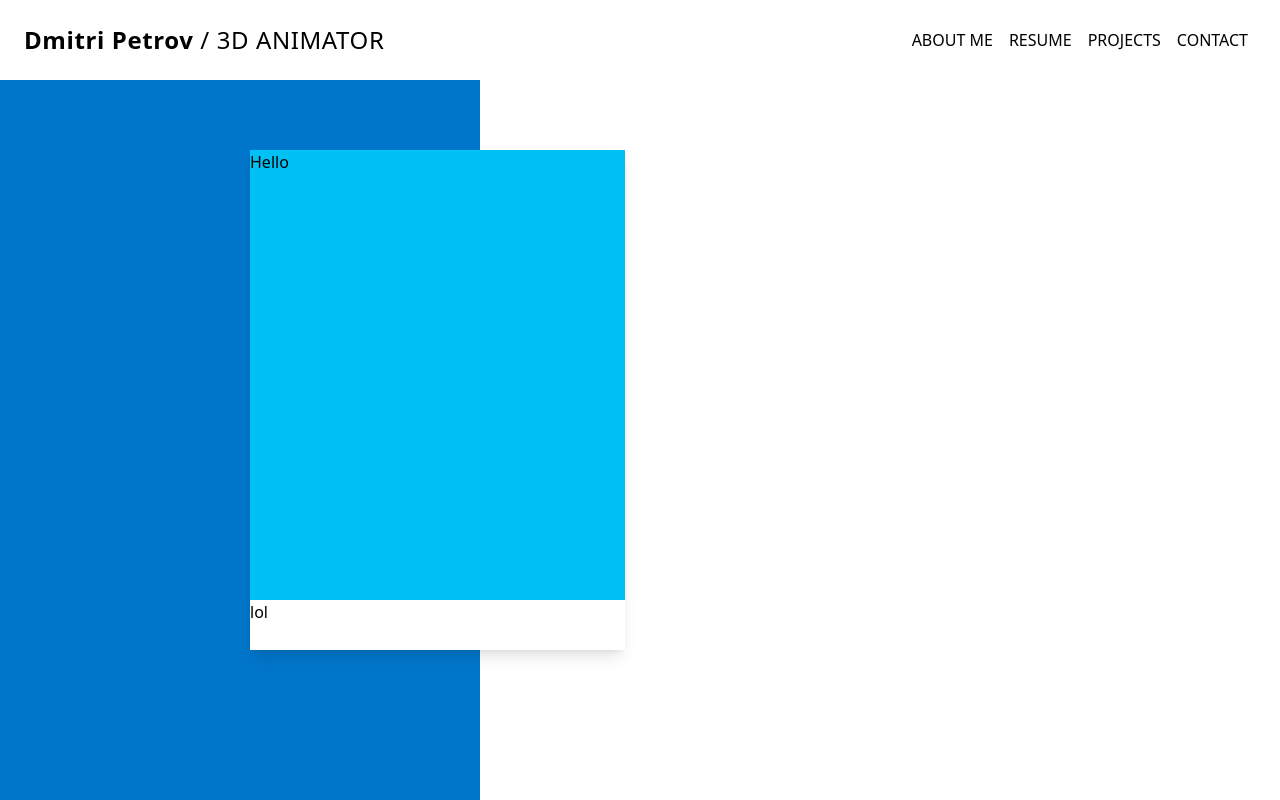
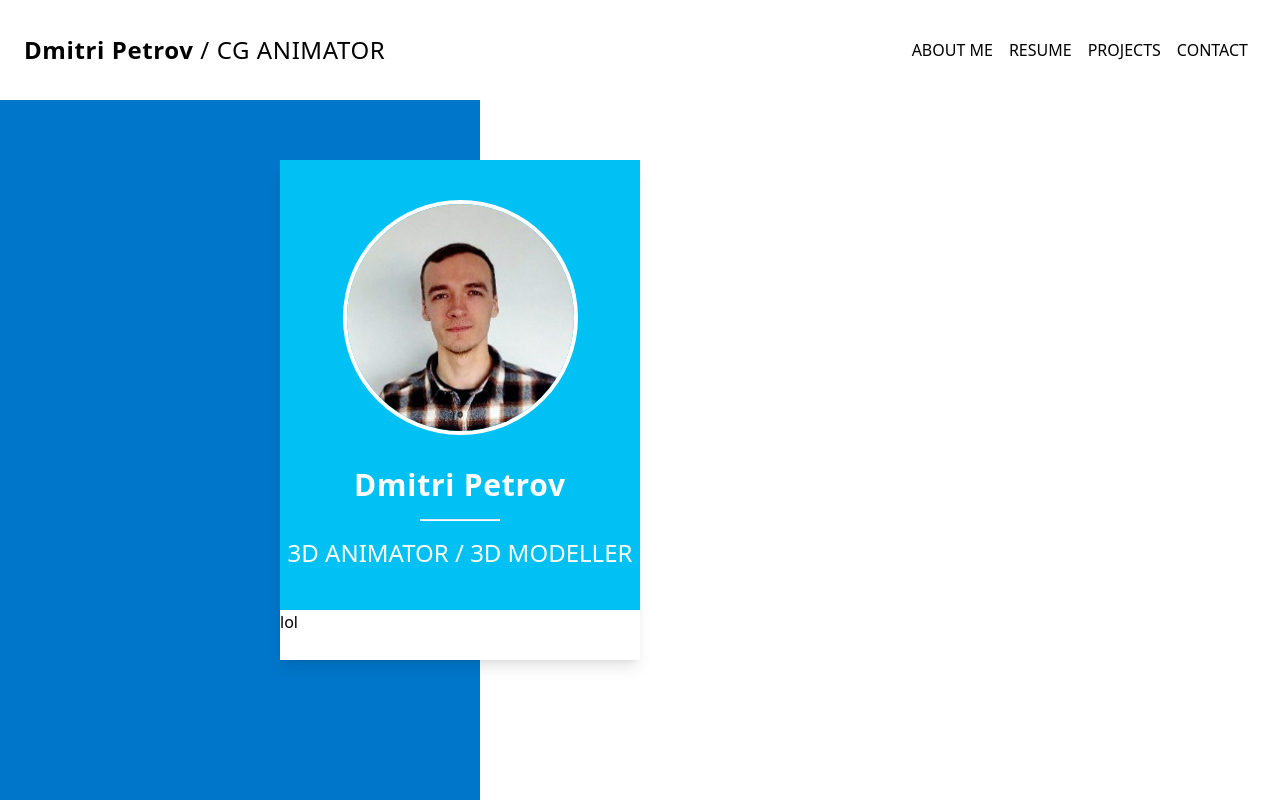
Before and after one commit to AleKoles/animator-cv-portfolio, a React (Create React App) app: page / in a window 1280 px wide. Built offline with nearby package versions, Linux system fonts and the light colour scheme.

Commit message:
feat: made a hero pic and name/position

```diff
--- a/src/components/Hero.jsx
+++ b/src/components/Hero.jsx
@@ -6,9 +6,18 @@ const Hero = () => {
     <div className="w-full h-screen">
       <div className="grid grid-cols-8">
         <div className="col-span-3 bg-dark-blue h-screen static">
-          <div className="absolute top-[150px] left-[15px] lg:left-[250px] md:left-[150px]  sm:left-[50px]  w-11/12 sm:w-[375px]  h-[500px] flex flex-col shadow-lg">
-            <div className="h-[450px] bg-light-blue">
-              <h1>Hello</h1>
+          <div className="absolute top-[160px] left-[15px] lg:left-[280px] md:left-[160px]  sm:left-[60px]  w-11/12 sm:w-[360px]  h-[500px] flex flex-col shadow-lg">
+            <div className="h-[450px] bg-light-blue text-white text-center">
+              <div className="border-4 border-white rounded-full overflow-hidden w-[235px] h-[235px] mt-10 mx-auto">
+                <img src={Photo} alt="portrait" />
+              </div>
+              <h1 className="text-3xl font-bold tracking-wide mt-8">
+                Dmitri Petrov
+              </h1>
+              <hr className="mt-4 mx-auto bg-white h-[2px] w-[80px]" />
+              <h2 className="mt-4 text-2xl uppercase">
+                3D animator / 3D Modeller
+              </h2>
             </div>
             <div className="h-[50px] bg-white">
               <p>lol</p>
--- a/src/components/Navbar.jsx
+++ b/src/components/Navbar.jsx
@@ -5,12 +5,12 @@ const Navbar = () => {
   const [nav, setNav] = useState(false);
   const handleNav = () => setNav(!nav);
   return (
-    <div className="w-screen h-[80px]  z-10 bg-white fixed">
+    <div className="w-screen h-[100px]  z-10 bg-white fixed">
       <div className="flex justify-between px-6 items-center w-full h-full">
         <div className="flex items-center text-xl font-bold mr-4 sm:text-2xl tracking-wide">
           <h1 className="">
             <strong>Dmitri Petrov</strong>
-            <span className="uppercase font-normal"> / 3D Animator</span>
+            <span className="uppercase font-normal"> / CG Animator</span>
           </h1>
         </div>
         <ul className="hidden md:flex ">
```
Also changed, not shown: src/images/dima.jpg.
